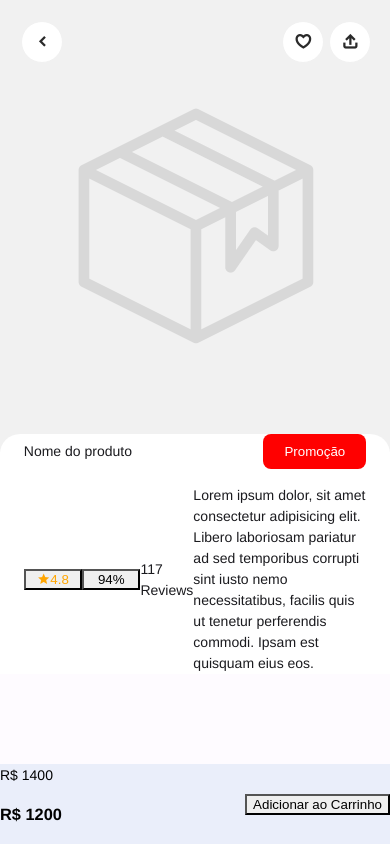
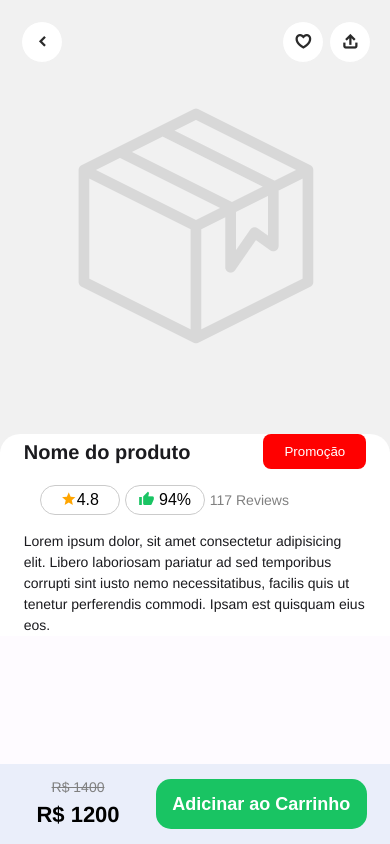
Before and after one commit to NatanaelSantosDev/GreenTech-App, a plain HTML site: page detalhes.html in a window 390 px wide. Drawn offline with Linux system fonts and the light colour scheme; some packages are replaced by stand-ins of ours.

Commit message:
Atualização

```diff
--- a/css/detalhes.css
+++ b/css/detalhes.css
@@ -84,5 +84,49 @@
 }
 
 .btn-rates {
-    border-radius: 1px solid;
+    border: 1px solid #cbcbcb;
+    border-radius: 20px;
+    padding: 5px 10px;
+    background: none;
+    margin-right: 5px;
+    width: 80px;
+    font-size: 16px;
+
 }
+
+.mdi-thumb-up {
+    color: var(--verde);
+}
+
+.color-gray {
+    color: gray;
+}
+
+.flex-40 {
+    flex: 40%;
+}
+
+.flex-60 {
+    flex: 60%;
+}
+
+.riscado {
+    text-decoration: line-through;
+}
+
+.pricing {
+    font-weight: 800;
+    font-size: 22px;
+}
+
+.add-cart {
+    width: 90%;
+    height: 50px;
+    border-radius: 15px;
+    border: none;
+    background: var(--verde);
+    color: var(--branco);
+    cursor: pointer;
+    font-size: 18px;
+    font-weight: 800;
+}
--- a/detalhes.html
+++ b/detalhes.html
@@ -36,13 +36,13 @@
 
                 <!-- TAB BAR-->
                 <div class="toolbar toolbar-bottom">
-                    <div class="toolbar-inner display-flex">
-                        <div>
-                            <span>R$ 1400</span>
-                            <h3>R$ 1200</h3>
+                    <div class="toolbar-inner display-flex align-items-center justify-content-center">
+                        <div class="flex-40 text-align-center">
+                            <span class="riscado color-gray">R$ 1400</span>
+                            <h3 class="pricing no-padding no-margin">R$ 1200</h3>
                         </div>
-                        <div>
-                            <button class="add-cart">Adicionar ao Carrinho</button>
+                        <div class="flex-60">
+                            <button class="add-cart">Adicinar ao Carrinho</button>
                         </div>
                     </div>
                 </div>
@@ -61,18 +61,18 @@
                     <div class="prod-content">
                         <div class="block">
                             <div class="line">
-                                Nome do produto
+                                <b>Nome do produto</b>
                                 <button class="promo-btn">Promoção</button>
                             </div>
                             <div class="margin-top display-flex align-items-center justify-content-start">
-                                <button class="mdi mdi-star">4.8</button>
-                                <button>94%</button>
-                                <Span>117 Reviews</Span>
+                                <button class="btn-rates margin-left"><i class="mdi mdi-star"></i>4.8</button>
+                                <button class="btn-rates"> <i class="mdi mdi-thumb-up"></i> 94%</button>
+                                <Span class="color-gray">117 Reviews</Span>
+                            </div>
 
-                                <div>Lorem ipsum dolor, sit amet consectetur adipisicing elit. Libero laboriosam
-                                    pariatur ad sed temporibus corrupti sint iusto nemo necessitatibus, facilis quis ut
-                                    tenetur perferendis commodi. Ipsam est quisquam eius eos.</div>
-                            </div>
+                            <div class="margin-top display-flex align-items-center justify-content-start">Lorem ipsum dolor, sit amet consectetur adipisicing elit. Libero laboriosam
+                                pariatur ad sed temporibus corrupti sint iusto nemo necessitatibus, facilis quis ut
+                                tenetur perferendis commodi. Ipsam est quisquam eius eos.</div>
 
                         </div>
                     </div>
```
